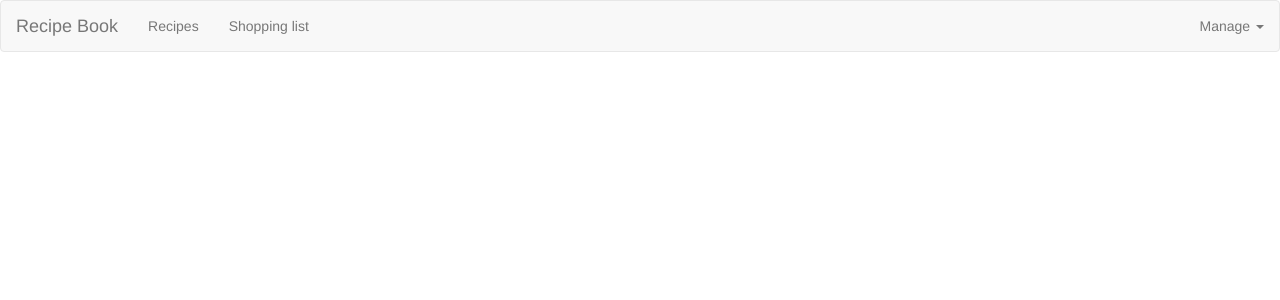
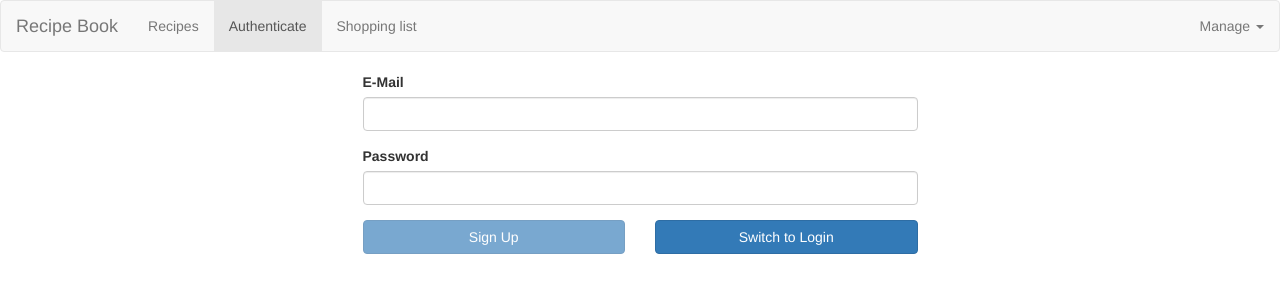
Before and after one commit to animusanima/recipe-project, an Angular app: page /auth in a window 1280 px wide. Before the commit this address led to /. Shown: the top 300 px of the page. Built offline with nearby package versions, Linux system fonts and the light colour scheme.

Commit message:
Added a basic Authentication form to the recipe-project
- Routine to the authenticate page added in app-routing.module.ts
- Added Authenticate menu entry in the header.component.html
- Added auth.component.html and auth.component.ts
- Registered the newly created AuthComponent in the app.module.ts

```diff
--- a/src/app/app-routing/app-routing.module.ts
+++ b/src/app/app-routing/app-routing.module.ts
@@ -6,6 +6,7 @@
 import {RecipeDetailComponent} from "../recipes/recipe-detail/recipe-detail.component";
 import {RecipeEditComponent} from "../recipes/recipe-edit/recipe-edit.component";
 import {RecipesResolver} from "../recipes/recipes.resolver";
+import {AuthComponent} from "../auth/auth.component";
 
 const appRoutes: Routes = [
   {
@@ -52,6 +53,10 @@
       }
     ]
   },
+  {
+    path: 'auth',
+    component: AuthComponent
+  }
   // {
   //   path: 'not-found',
   //   component: ErrorPageComponent,
--- a/src/app/app.module.ts
+++ b/src/app/app.module.ts
@@ -19,6 +19,7 @@
 import {RecipeEditComponent} from './recipes/recipe-edit/recipe-edit.component';
 import {RecipeService} from "./recipes/recipe.service";
 import {HttpClientModule} from "@angular/common/http";
+import {AuthComponent} from "./auth/auth.component";
 
 @NgModule({
   declarations: [
@@ -32,7 +33,8 @@
     ShoppingEditComponent,
     DropdownDirective,
     RecipesStartComponent,
-    RecipeEditComponent
+    RecipeEditComponent,
+    AuthComponent
   ],
   imports: [
     BrowserModule,
--- /dev/null
+++ b/src/app/auth/auth.component.html
@@ -0,0 +1,49 @@
+<div class="row">
+  <div class="col-xs-12 col-md-6 col-md-offset-3">
+    <form #authForm="ngForm" (ngSubmit)="obSubmit(authForm)">
+      <div class="form-group">
+        <label for="email">E-Mail
+        </label>
+        <input
+          id="email"
+          type="text"
+          class="form-control"
+          ngModel
+          name="email"
+          required
+          email>
+      </div>
+      <div class="form-group">
+        <label for="password">Password
+        </label>
+        <input
+          id="password"
+          type="password"
+          class="form-control"
+          ngModel
+          name="password"
+          required
+          minlength="6"
+        >
+      </div>
+      <div class="row">
+        <div class="col-xs-6">
+          <div>
+            <button
+              class="btn-block btn btn-primary"
+              type="submit"
+              [disabled]="authForm.invalid"
+              >{{ isLoginMode ? 'Login' : 'Sign Up' }}</button>
+          </div>
+        </div>
+        <div class="col-xs-6">
+          <div>
+            <button class="btn-block btn btn-primary" type="button" (click)="onSwitchMode()">Switch
+              to {{ isLoginMode ? 'Sign Up' : 'Login' }}
+            </button>
+          </div>
+        </div>
+      </div>
+    </form>
+  </div>
+</div>
--- /dev/null
+++ b/src/app/auth/auth.component.ts
@@ -0,0 +1,21 @@
+import {Component} from "@angular/core";
+import {NgForm} from "@angular/forms";
+
+@Component({
+  selector: "app-auth",
+  templateUrl: "./auth.component.html",
+})
+export class AuthComponent {
+
+  isLoginMode = false;
+
+  onSwitchMode() {
+    this.isLoginMode = !this.isLoginMode;
+  }
+
+  obSubmit(authForm: NgForm) {
+    console.log(authForm);
+    authForm.reset();
+  }
+
+}
--- a/src/app/header/header.component.html
+++ b/src/app/header/header.component.html
@@ -8,6 +8,7 @@
       <ul class="nav navbar-nav">
         <li routerLinkActive="active"
             [routerLinkActiveOptions]="{exact: true}"><a routerLink="recipes">Recipes</a></li>
+        <li routerLinkActive="active"><a routerLink="auth">Authenticate</a></li>
         <li routerLinkActive="active"><a routerLink="shopping-list">Shopping list</a></li>
       </ul>
       <ul class="nav navbar-nav navbar-right">
```
